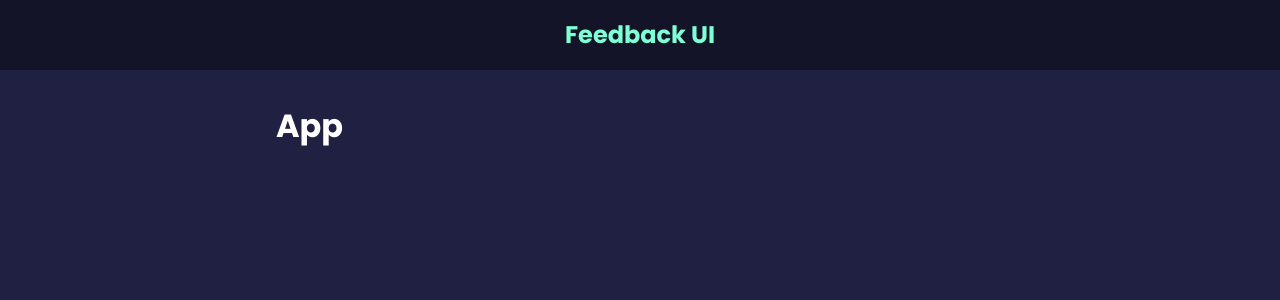
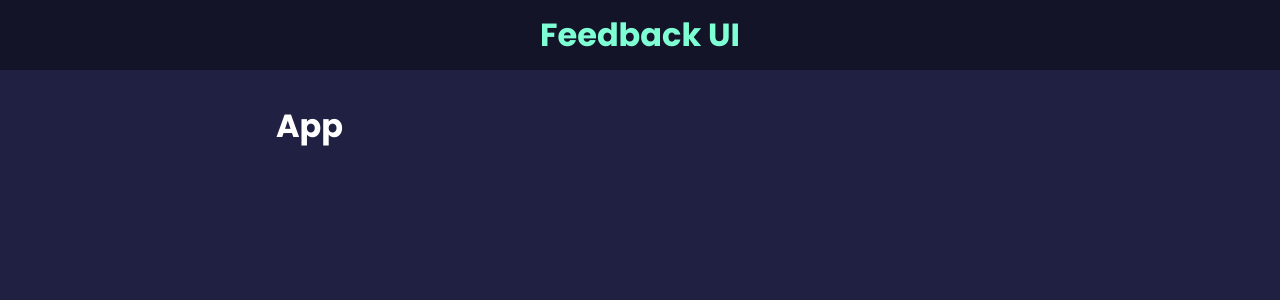
Before and after one commit to ElJefe111944/reviews-feedback-ui, a React (Create React App) app in the folder feedback-app/: page / in a window 1280 px wide. Shown: the top 300 px of the page. Built offline with nearby package versions, Linux system fonts and the light colour scheme; the HTML template or start-up script is replaced by a standard one.

Commit message:
Additional header styling added via default props

```diff
--- a/feedback-app/src/components/Header.jsx
+++ b/feedback-app/src/components/Header.jsx
@@ -11,7 +11,7 @@ export default function Header({ text, bgColor, textColor }) {
   return (
     <header style={headerStyles}>
         <div className="container">
-            <h2>{text}</h2>
+            <h1>{text}</h1>
         </div>
     </header>
   )
```
